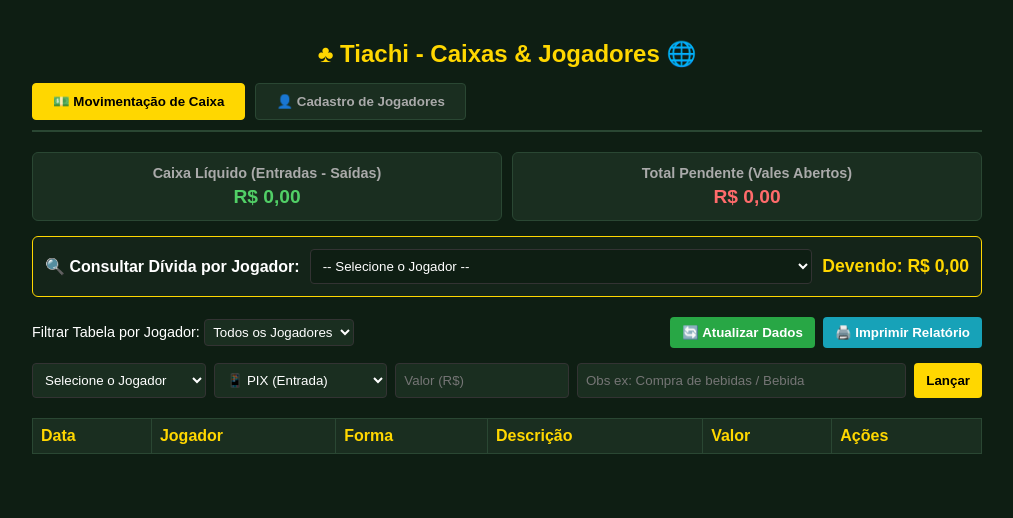
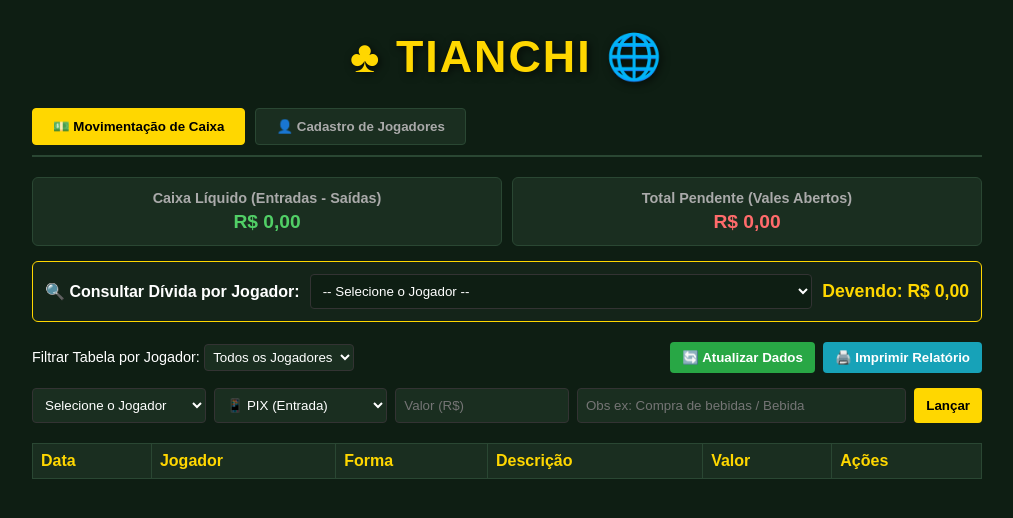
Before and after one commit to dariogomesjunior/pokerclub2, a plain HTML site: page index.html in a window 1280 px wide. Both pictures are taken after a click on the button "🖨️ Imprimir Relatório". Shown: the whole page, without its empty margins (133-1146 px from the left). Drawn offline with nearby package versions, Linux system fonts and the light colour scheme; no server answers.

Commit message:
Update index.html

```diff
--- a/index.html
+++ b/index.html
@@ -10,7 +10,18 @@
 
   <style>
     body { font-family: sans-serif; background: #0e1e13; color: #fff; padding: 20px; max-width: 950px; margin: auto; }
-    h2 { color: #ffd700; text-align: center; margin-bottom: 15px; }
+
+    /* TÍTULO AUMENTADO E COM MAIS DESTAQUE */
+    h1.main-title {
+      color: #ffd700;
+      text-align: center;
+      margin: 10px 0 25px 0;
+      font-size: 2.8rem;
+      font-weight: 900;
+      letter-spacing: 2px;
+      text-transform: uppercase;
+      text-shadow: 2px 2px 8px rgba(0, 0, 0, 0.7);
+    }
 
     .tabs { display: flex; gap: 10px; margin-bottom: 20px; border-bottom: 2px solid #2a4733; padding-bottom: 10px; }
     .tab-btn { background: #1a2e20; color: #aaa; border: 1px solid #2a4733; padding: 10px 20px; font-weight: bold; cursor: pointer; border-radius: 4px; }
@@ -72,7 +83,7 @@
         width: 80mm; font-size: 12pt;
       }
       .ticket { padding: 8px; text-align: center; }
-      .ticket h2 { font-size: 18pt; color: #000; margin: 5px 0; text-transform: uppercase; }
+      .ticket h2 { font-size: 20pt; color: #000; margin: 5px 0; text-transform: uppercase; font-weight: 900; }
       .ticket h3 { font-size: 14pt; color: #000; margin: 5px 0; }
       .ticket-row { display: flex; justify-content: space-between; margin: 6px 0; font-size: 11pt; }
       .line { border-bottom: 2px solid #000; margin: 10px 0; }
@@ -83,7 +94,7 @@
 </head>
 <body>
 
-  <h2>♣ Tiachi - Caixas & Jogadores 🌐</h2>
+  <h1 class="main-title">♣ TIANCHI 🌐</h1>
 
   <div class="tabs">
     <button class="tab-btn active" onclick="switchTab('caixa')">💵 Movimentação de Caixa</button>
@@ -195,7 +206,7 @@
   <script>
     // CONFIGURAÇÃO DO SUPABASE
     const SUPABASE_URL = "https://jmixkymwdbtbrihxoigk.supabase.co";
-    const SUPABASE_KEY = "eyJhbGciOiJIUzI1NiIsInR5cCI6IkpXVCJ9.eyJpc3MiOiJzdXBhYmFzZSIsInJlZiI6ImptaXhreW13ZGJ0YnJpaHhvaWdrIiwicm9sZSI6ImFub24iLCJpYXQiOjE3ODczNTUyMzQsImV4cCI6MjEwMjkzMTIzNH0.4T8EVhYR9X0bTBI99H-VszMupJhHy2-p3ToXtB2iErM"; // Cole a sua chave que começa com eyJ...
+    const SUPABASE_KEY = "eyJhbGciOiJIUzI1NiIsInR5cCI6IkpXVCJ9.eyJpc3MiOiJzdXBhYmFzZSIsInJlZiI6ImptaXhreW13ZGJ0YnJpaHhvaWdrIiwicm9sZSI6ImFub24iLCJpYXQiOjE3ODczNTUyMzQsImV4cCI6MjEwMjkzMTIzNH0.4T8EVhYR9X0bTBI99H-VszMupJhHy2-p3ToXtB2iErM";
 
     // Inicialização do cliente Supabase
     const supabaseClient = supabase.createClient(SUPABASE_URL, SUPABASE_KEY);
@@ -516,7 +527,7 @@
 
       printArea.innerHTML = `
         <div class="ticket">
-          <h2>TIACHI</h2>
+          <h2>TIANCHI</h2>
           <h3>COMPROVANTE</h3>
           <div class="line"></div>
           <div class="ticket-row"><span>DATA:</span> <span>${tx.date}</span></div>
@@ -541,7 +552,7 @@
 
       let html = `
         <div class="ticket">
-          <h2>TIACHI</h2>
+          <h2>TIANCHI</h2>
           <h3>RELATÓRIO GERAL</h3>
           <p>${new Date().toLocaleString('pt-BR')}</p>
           <div class="line"></div>
```
